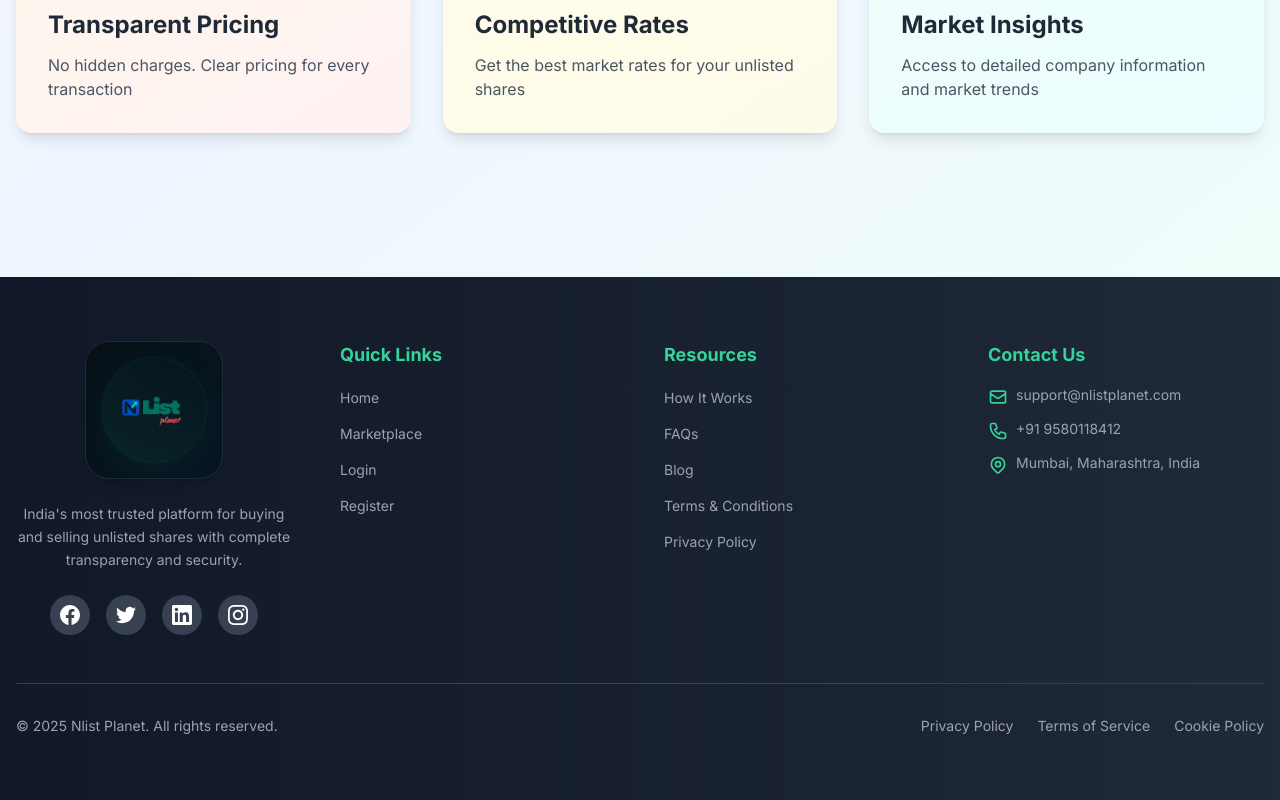
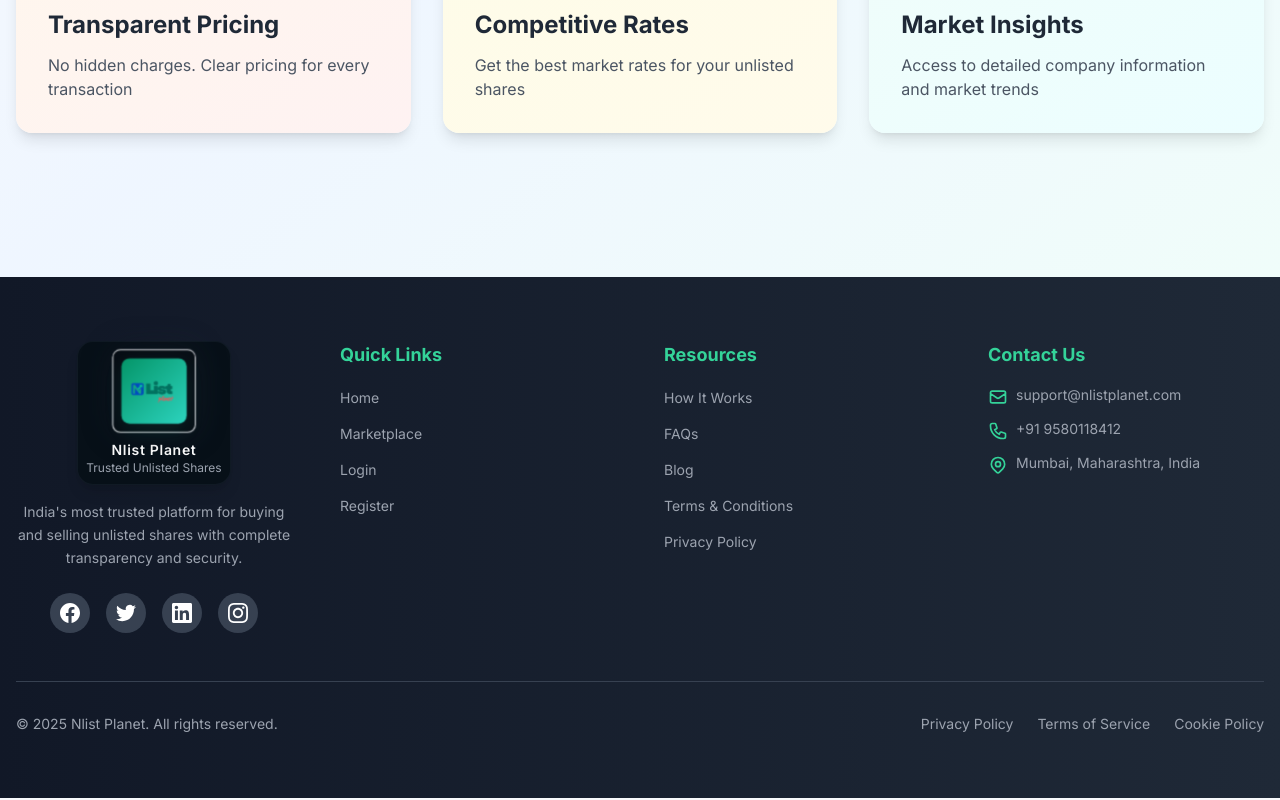
Before and after one commit to nlistedplanet-source/nlistplanet-frontend, a React (Create React App) app: page / in a window 1280 px wide. Shown: the part 3167-3967 px from the top of the page. Built offline with nearby package versions, Linux system fonts and the light colour scheme; no server answers.

Commit message:
style: footer badge — smaller square, remove ring, add slow rotate+pulse animation

```diff
--- a/src/pages/HomePage.jsx
+++ b/src/pages/HomePage.jsx
@@ -387,17 +387,35 @@ const HomePage = () => {
       </div>
 
       {/* Footer Section */}
+      <style>{`
+        @keyframes rotateSlow { from { transform: rotate(0deg); } to { transform: rotate(360deg); } }
+        @keyframes pulseSlow { 0% { transform: scale(1); } 50% { transform: scale(1.04); } 100% { transform: scale(1); } }
+        .rotate-pulse { animation: rotateSlow 12s linear infinite, pulseSlow 3.6s ease-in-out infinite; }
+      `}</style>
       <footer className="bg-gradient-to-r from-gray-900 to-gray-800 text-white py-16">
         <div className="max-w-7xl mx-auto px-4">
           <div className="grid md:grid-cols-4 gap-12 mb-12">
             <div className="col-span-1">
-              <div className="flex flex-col items-center gap-3 mb-6 p-4 rounded-3xl bg-gradient-to-br from-[#071018] to-[#071622] border border-gray-800 shadow-lg w-fit mx-auto transform transition-transform duration-300 hover:scale-105">
-                <div className="rounded-full p-3 bg-gradient-to-tr from-emerald-500/10 to-teal-400/6 shadow-[0_8px_30px_rgba(16,185,129,0.08)] ring-1 ring-emerald-500/10 transition-all duration-300 hover:shadow-[0_16px_40px_rgba(16,185,129,0.12)]">
-                  <img
-                    src="/images/logos/new_logo.png"
-                    alt="Nlist Planet Logo"
-                    className="h-20 w-20 object-contain"
-                  />
+              <div className="flex flex-col items-center gap-2 mb-4 p-2 rounded-2xl bg-[#071018] border border-gray-800/40 shadow-lg w-fit mx-auto group transform transition-all duration-300 hover:scale-105">
+                <div className="relative rotate-pulse">
+                  {/* soft ambient glow behind the badge (subtle) */}
+                  <div className="absolute inset-0 rounded-lg bg-gradient-to-r from-emerald-500/6 to-teal-400/6 filter blur-lg opacity-40 transition-opacity duration-500"></div>
+
+                  {/* main square badge with reduced size */}
+                  <div className="relative rounded-lg p-2 bg-black/20 backdrop-blur-sm border border-emerald-500/6 flex items-center justify-center transition-transform duration-500">
+                    <div className="rounded-lg p-1 bg-gradient-to-br from-emerald-600 to-teal-400 shadow-[0_8px_20px_rgba(16,185,129,0.10)]">
+                      <img
+                        src="/images/logos/new_logo.png"
+                        alt="Nlist Planet Logo"
+                        className="h-14 w-14 object-contain"
+                      />
+                    </div>
+                  </div>
+                </div>
+
+                <div className="text-center">
+                  <div className="text-white font-semibold text-sm tracking-wider">Nlist Planet</div>
+                  <div className="text-gray-400 text-xs">Trusted Unlisted Shares</div>
                 </div>
               </div>
               <p className="text-gray-400 text-sm leading-relaxed text-center">
```
